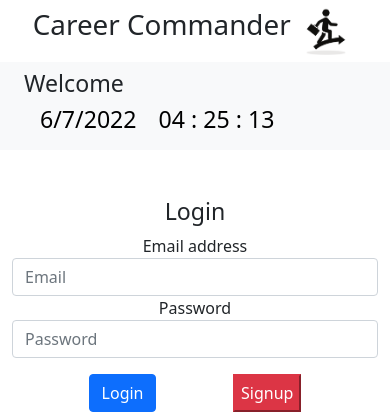
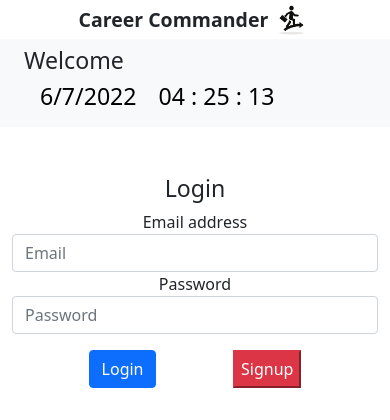
Before and after one commit to DanielLiszka/career-commander, a Node server app: page / in a window 390 px wide. Shown: the top 420 px of the page. Run offline with Node 20, Linux system fonts and the light colour scheme; some libraries are stand-ins or nearby versions.

Commit message:
improved responsiveness of logo/header

```diff
--- a/public/css/styles.css
+++ b/public/css/styles.css
@@ -6,13 +6,18 @@
 
   #mainLogo {
     display: inline;
-    width: 16%;
-    height: 16%;
+    vertical-align: middle;
+    width: 10%;
+    height: 10%;
+    margin: 0;
+    padding: 0;
   }
 
   #mainHeader {
     display: inline;
-
+    font-weight: bolder;
+    font-size: 5vw;
+    vertical-align: middle;
   }
 
   .jumbotron {
```
